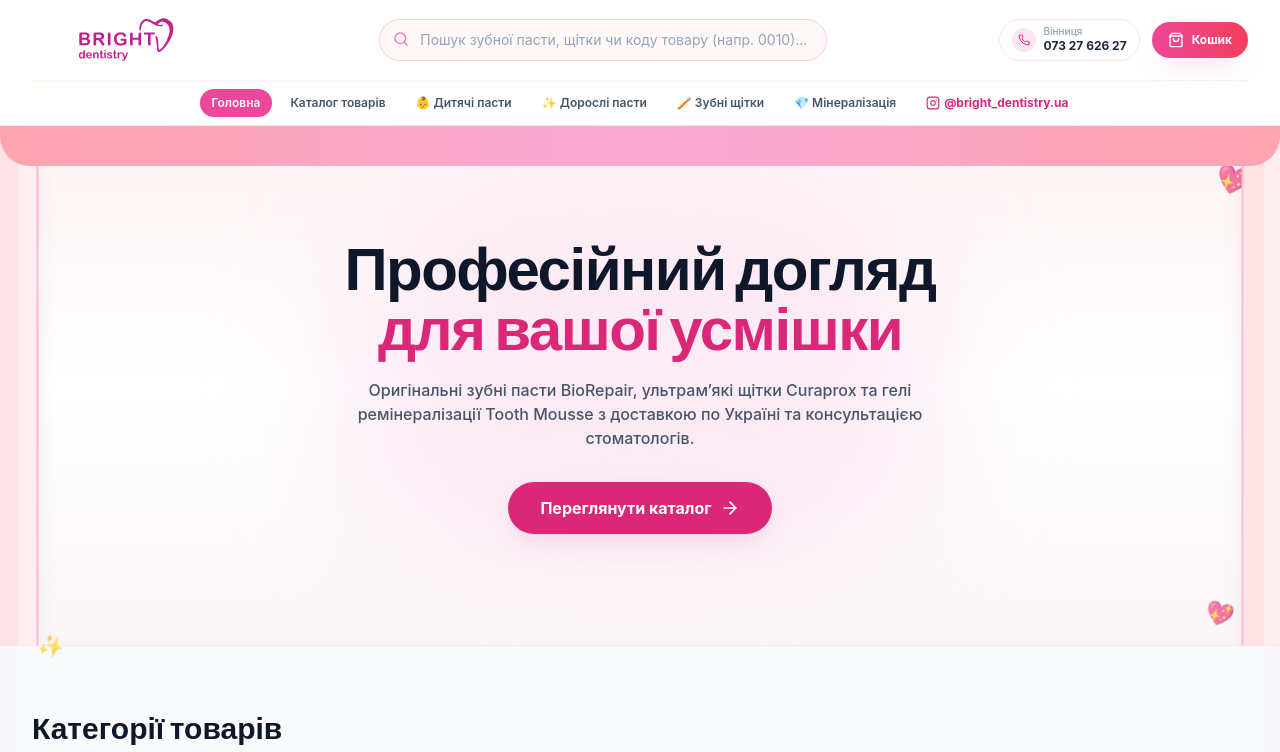
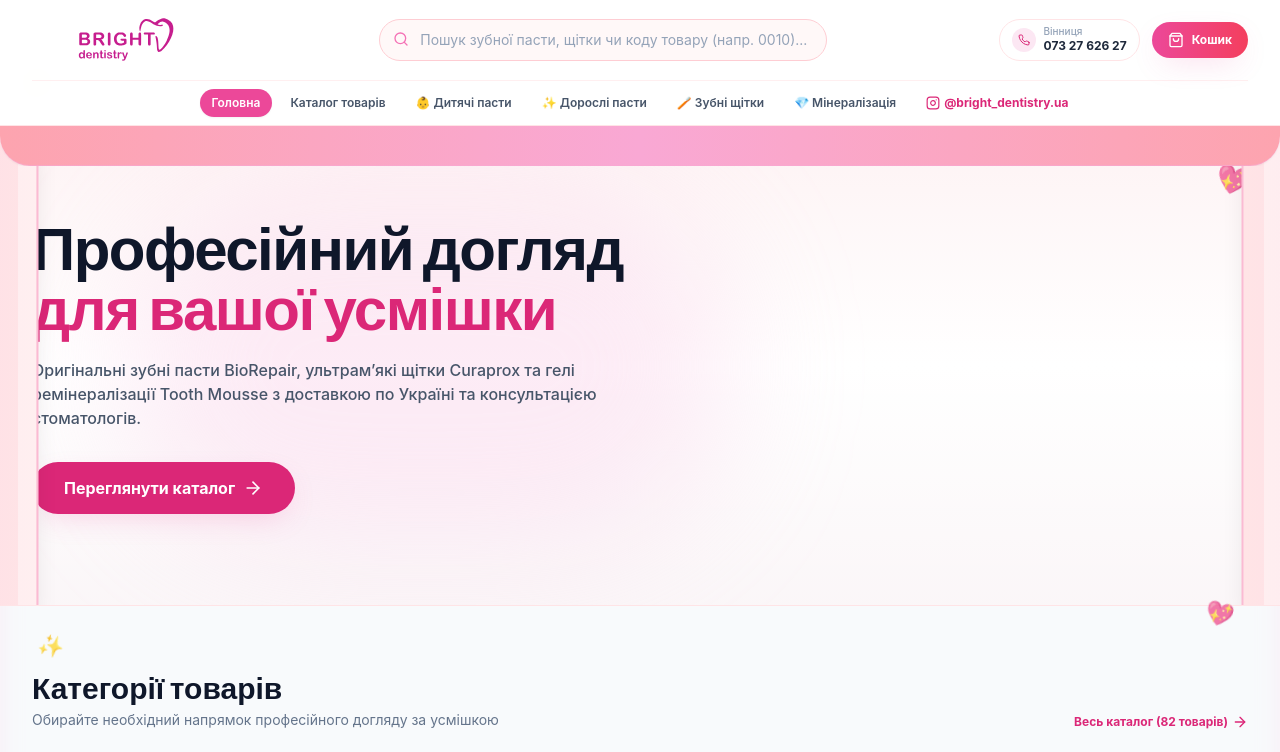
Before and after one commit to androsovzp/brightdentistry, a Next.js app: page / in a window 1280 px wide. Shown: the top 752 px of the page. Built offline with nearby package versions, Linux system fonts and the light colour scheme.

Commit message:
Left-align text in Hero section for better readability and grid alignment

```diff
--- a/components/Hero.jsx
+++ b/components/Hero.jsx
@@ -14,10 +14,10 @@
   }, []);
 
   return (
-    <section className="relative overflow-hidden bg-gradient-to-b from-rose-50/80 via-white to-rose-50/40 text-slate-900 min-h-[55vh] lg:min-h-[65vh] flex items-center justify-center border-b border-rose-100 select-none">
+    <section className="relative overflow-hidden bg-gradient-to-b from-rose-50/80 via-white to-rose-50/40 text-slate-900 min-h-[50vh] lg:min-h-[60vh] flex items-center border-b border-rose-100 select-none">
 
       {/* Soft Light Ambient Glow */}
-      <div className="absolute top-1/2 left-1/2 -translate-x-1/2 -translate-y-1/2 w-[600px] h-[350px] bg-pink-200/40 rounded-full blur-3xl pointer-events-none" />
+      <div className="absolute top-1/2 left-1/3 -translate-x-1/2 -translate-y-1/2 w-[600px] h-[350px] bg-pink-200/40 rounded-full blur-3xl pointer-events-none" />
 
       {/* Top Light Valance */}
       <div className="absolute top-0 inset-x-0 z-40 flex justify-between pointer-events-none overflow-hidden h-8 sm:h-10">
@@ -42,19 +42,19 @@
         <div className="absolute inset-0 bg-[repeating-linear-gradient(90deg,transparent,transparent_20px,rgba(255,255,255,0.4)_20px,rgba(255,255,255,0.4)_40px)]" />
       </div>
 
-      {/* Clean Light Stage Content */}
-      <div className="max-w-3xl mx-auto px-4 sm:px-6 lg:px-8 text-center relative z-10 py-12 sm:py-20 space-y-5 animate-in fade-in duration-700">
+      {/* Clean Light Stage Content - Left Aligned */}
+      <div className="max-w-7xl w-full mx-auto px-4 sm:px-6 lg:px-8 text-left relative z-10 py-12 sm:py-20 space-y-5 animate-in fade-in duration-700">
 
-        <h1 className="font-heading font-extrabold text-3xl sm:text-5xl lg:text-6xl text-slate-900 leading-tight tracking-tight">
+        <h1 className="font-heading font-extrabold text-3xl sm:text-5xl lg:text-6xl text-slate-900 leading-tight tracking-tight max-w-2xl">
           Професійний догляд <br />
           <span className="text-brand-600">для вашої усмішки</span>
         </h1>
 
-        <p className="text-slate-600 text-sm sm:text-base max-w-xl mx-auto leading-relaxed font-medium">
+        <p className="text-slate-600 text-sm sm:text-base max-w-xl leading-relaxed font-medium">
           Оригінальні зубні пасти BioRepair, ультрам’які щітки Curaprox та гелі ремінералізації Tooth Mousse з доставкою по Україні та консультацією стоматологів.
         </p>
 
-        <div className="pt-3 flex justify-center">
+        <div className="pt-3 flex justify-start">
           <Link
             href="/catalog"
             className="px-8 py-3.5 bg-brand-600 hover:bg-brand-700 text-white rounded-full font-bold text-sm sm:text-base flex items-center justify-center gap-2 shadow-pink-soft hover:shadow-pink-glow transition-all active:scale-95"
```
